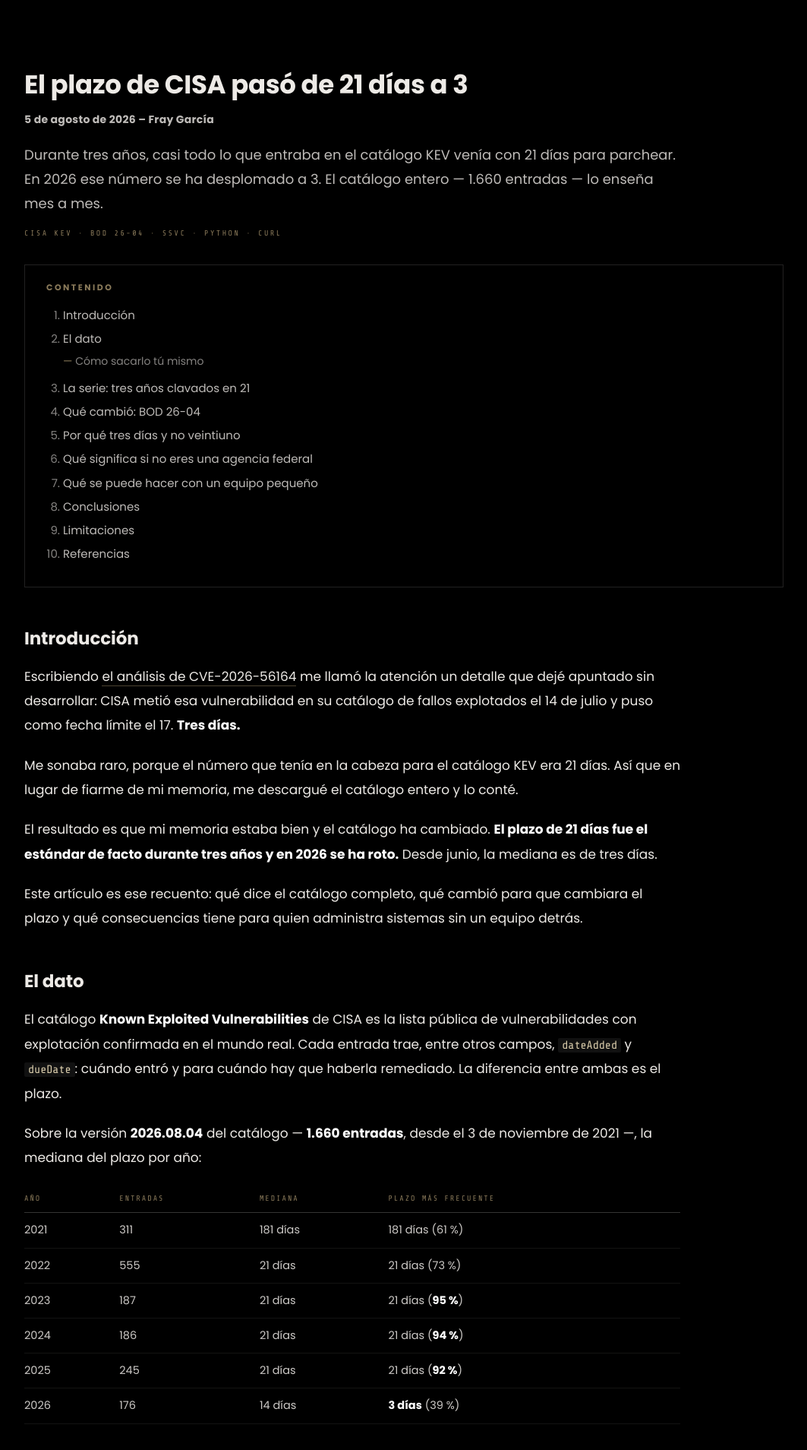
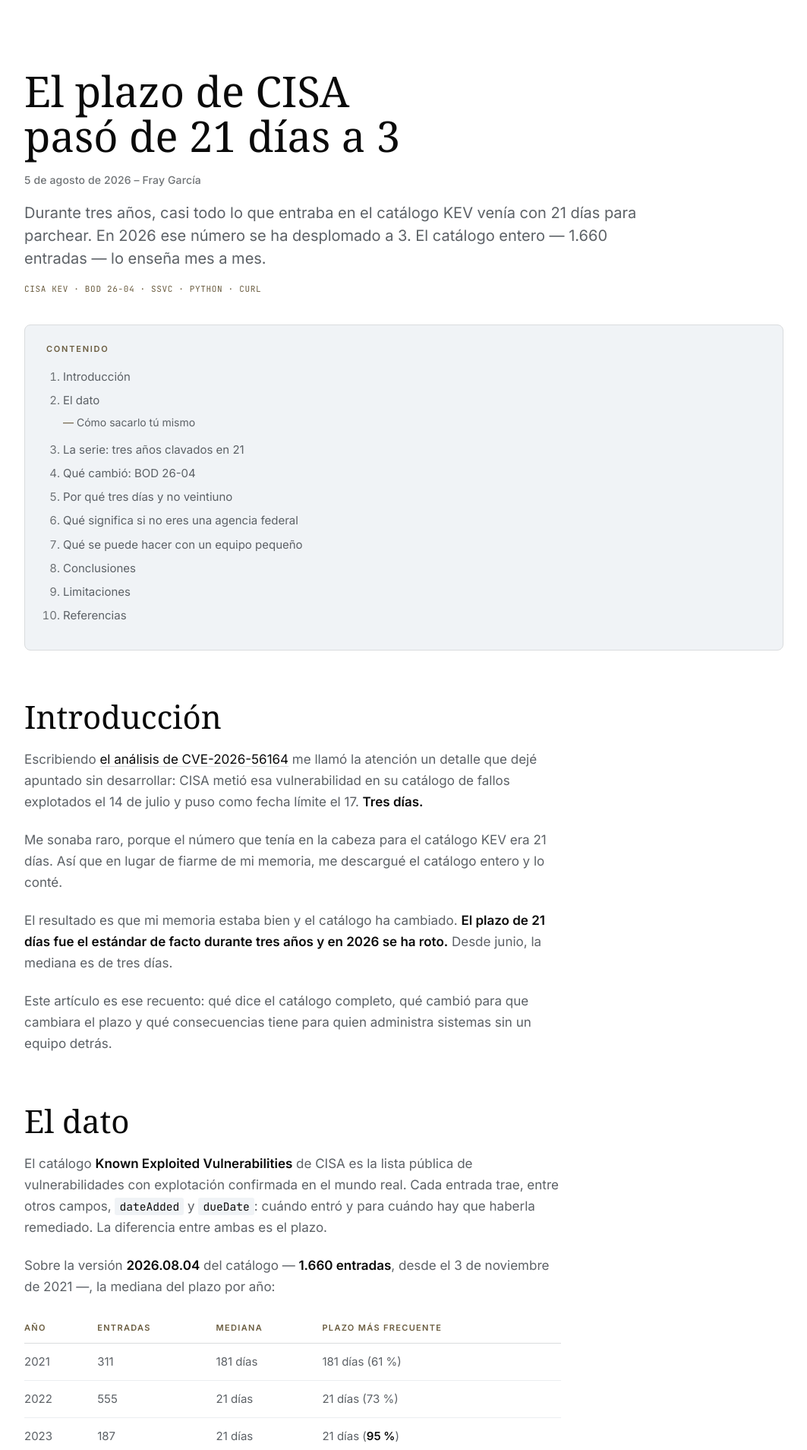
Before and after one commit to fraydgarcia/fraydgarcia.github.io, a Jekyll site: the page built from _posts/2026-08-05-el-plazo-de-cisa-paso-de-21-dias-a-3.md, in a window 1280 px wide. Shown: the top 1908 px of the page at 76% size, without its empty margins (108-1171 px from the left). Built offline with Jekyll 4.4.1, drawn with Linux system fonts in a browser that asks for light colours; some web fonts are replaced.

Commit message:
Tema editorial claro: Instrument Serif, Inter y paleta sobre blanco
Invierte el sitio entero al modelo claro. Paleta blanca con panel gris y
filetes, cuerpo en gris medio y titulares en negro. Instrument Serif en peso
400 sostiene H1 y H2; a partir del H3 toma el relevo Inter en negrita, porque
la serif pierde caracter en cuerpos pequenos. Inter para el cuerpo y JetBrains
Mono para codigo y etiquetas. Las filas de la portada pasan a fichas con borde
y radio.

Los cuatro SVG incrustados se recolorean de claro-sobre-oscuro a oscuro-sobre-
claro y adoptan las tipografias nuevas. Las cinco tarjetas OG se regeneran en
claro; la generica ademas segua anunciando el enfoque viejo de pentesting.

El dorado baja de #8A7A5A a #6B5D40 porque sobre blanco el original se quedaba
en 4.19:1. Verificado que todos los roles de texto de portada y articulo pasan
AA, incluido el texto de los diagramas.

```diff
--- a/_layouts/default.html
+++ b/_layouts/default.html
@@ -35,7 +35,7 @@
 
 <link rel="preconnect" href="https://fonts.googleapis.com">
 <link rel="preconnect" href="https://fonts.gstatic.com" crossorigin>
-<link href="https://fonts.googleapis.com/css2?family=Poppins:wght@400;600;700&family=Share+Tech+Mono&display=swap" rel="stylesheet">
+<link href="https://fonts.googleapis.com/css2?family=Instrument+Serif:ital@0;1&family=Inter:wght@400;500;600;700&family=JetBrains+Mono:wght@400;500&display=swap" rel="stylesheet">
 <link rel="stylesheet" href="{{ '/assets/css/main.css' | relative_url }}">
 </head>
 <body class="{{ page.layout }}">
--- a/_posts/2026-08-05-el-plazo-de-cisa-paso-de-21-dias-a-3.md
+++ b/_posts/2026-08-05-el-plazo-de-cisa-paso-de-21-dias-a-3.md
@@ -64,21 +64,21 @@
 
 <figure>
 <svg viewBox="0 0 900 380" xmlns="http://www.w3.org/2000/svg" role="img" aria-label="Gráfico: la mediana del plazo de remediación del catálogo KEV se mantiene en 21 días de 2022 a febrero de 2026, baja a 14 en marzo y a 3 en junio">
-  <g font-family="'Share Tech Mono', monospace" font-size="11" fill="rgba(237,234,230,.56)">
+  <g font-family="'JetBrains Mono', monospace" font-size="11" fill="#6F7376">
     <text x="72" y="75" text-anchor="end">21</text>
     <text x="72" y="148" text-anchor="end">14</text>
     <text x="72" y="221" text-anchor="end">7</text>
     <text x="72" y="294" text-anchor="end">0</text>
   </g>
-  <g stroke="rgba(237,234,230,.08)" stroke-width="1">
+  <g stroke="#EBEEF1" stroke-width="1">
     <line x1="84" y1="71" x2="870" y2="71"/>
     <line x1="84" y1="144" x2="870" y2="144"/>
     <line x1="84" y1="217" x2="870" y2="217"/>
   </g>
-  <line x1="84" y1="290" x2="870" y2="290" stroke="rgba(237,234,230,.28)" stroke-width="1"/>
+  <line x1="84" y1="290" x2="870" y2="290" stroke="#B9BEC2" stroke-width="1"/>
 
-  <path d="M120,71 H480 V144 H676 V259 H840" fill="none" stroke="#8A7A5A" stroke-width="2.5"/>
-  <g fill="#EDEAE6">
+  <path d="M120,71 H480 V144 H676 V259 H840" fill="none" stroke="#6B5D40" stroke-width="2.5"/>
+  <g fill="#0A0A0A">
     <circle cx="120" cy="71" r="3.5"/><circle cx="186" cy="71" r="3.5"/>
     <circle cx="251" cy="71" r="3.5"/><circle cx="316" cy="71" r="3.5"/>
     <circle cx="382" cy="71" r="3.5"/><circle cx="447" cy="71" r="3.5"/>
@@ -88,7 +88,7 @@
     <circle cx="840" cy="259" r="3.5"/>
   </g>
 
-  <g font-family="'Share Tech Mono', monospace" font-size="10" fill="rgba(237,234,230,.56)" text-anchor="middle">
+  <g font-family="'JetBrains Mono', monospace" font-size="10" fill="#6F7376" text-anchor="middle">
     <text x="120" y="311">2022</text><text x="186" y="311">2023</text>
     <text x="251" y="311">2024</text><text x="316" y="311">2025</text>
     <text x="382" y="311">ENE</text><text x="447" y="311">FEB</text>
@@ -96,18 +96,18 @@
     <text x="644" y="311">MAY</text><text x="709" y="311">JUN</text>
     <text x="775" y="311">JUL</text><text x="840" y="311">AGO</text>
   </g>
-  <g font-family="'Share Tech Mono', monospace" font-size="10" fill="rgba(237,234,230,.56)" text-anchor="middle">
+  <g font-family="'JetBrains Mono', monospace" font-size="10" fill="#6F7376" text-anchor="middle">
     <text x="251" y="330">MEDIANA ANUAL</text>
     <text x="611" y="330">2026, MES A MES</text>
   </g>
-  <line x1="349" y1="40" x2="349" y2="296" stroke="rgba(237,234,230,.14)" stroke-width="1" stroke-dasharray="3 4"/>
+  <line x1="349" y1="40" x2="349" y2="296" stroke="#DADCDE" stroke-width="1" stroke-dasharray="3 4"/>
 
-  <g font-family="'Poppins', sans-serif" font-size="12">
-    <text x="130" y="58" fill="rgba(237,234,230,.80)">21 días — el estándar durante cuatro años</text>
-    <text x="709" y="284" fill="#EDEAE6" font-weight="600">3 días</text>
-    <text x="513" y="132" fill="rgba(237,234,230,.80)">14</text>
+  <g font-family="'Inter', sans-serif" font-size="12">
+    <text x="130" y="58" fill="#5C6166">21 días — el estándar durante cuatro años</text>
+    <text x="709" y="284" fill="#0A0A0A" font-weight="600">3 días</text>
+    <text x="513" y="132" fill="#5C6166">14</text>
   </g>
-  <g font-family="'Share Tech Mono', monospace" font-size="10" fill="rgba(237,234,230,.56)">
+  <g font-family="'JetBrains Mono', monospace" font-size="10" fill="#6F7376">
     <text x="84" y="360">MEDIANA DEL PLAZO DE REMEDIACIÓN · CATÁLOGO KEV 2026.08.04 · N=1.660</text>
   </g>
 </svg>
--- a/assets/css/main.css
+++ b/assets/css/main.css
@@ -1,23 +1,32 @@
 *{margin:0;padding:0;box-sizing:border-box}
 
 /* ══════════════════════════════════════════════════
-   Tema del sitio. Todo el portfolio comparte la misma
-   base tipográfica y de color que los artículos.
+   Tema del sitio: editorial claro. Todo el portfolio
+   comparte la misma base tipográfica y de color que
+   los artículos.
+
+   Instrument Serif sostiene los titulares grandes en
+   peso 400; a partir del H3 toma el relevo Inter en
+   negrita, porque la serif pierde carácter en cuerpos
+   pequeños.
    ══════════════════════════════════════════════════ */
 
 :root{
-  --paper:#EDEAE6;
-  --paper-mid:rgba(237,234,230,.80);
-  --paper-dim:rgba(237,234,230,.56);
-  --gold:#8A7A5A;
-  --hair:rgba(237,234,230,.14);
-  --hair-soft:rgba(237,234,230,.08);
+  --ground:#FFFFFF;
+  --panel:#F0F3F6;
+  --ink:#0A0A0A;
+  --body:#5C6166;
+  --muted:#6F7376;
+  --accent:#6B5D40;
+  --rule:#DADCDE;
+  --rule-soft:#EBEEF1;
+  --radio:8px;
 }
 
 html{scroll-behavior:smooth}
 html,body{
-  background:#000;color:var(--paper);min-height:100vh;
-  font-family:'Poppins',system-ui,-apple-system,'Segoe UI',sans-serif;
+  background:var(--ground);color:var(--body);min-height:100vh;
+  font-family:'Inter',system-ui,-apple-system,'Segoe UI',sans-serif;
   -webkit-font-smoothing:antialiased;
 }
 
@@ -26,87 +35,87 @@
 
 /* Etiquetas de sección */
 .label{
-  font-family:'Share Tech Mono',monospace;font-size:10px;letter-spacing:2.5px;
-  color:var(--gold);text-transform:uppercase;text-align:left;
+  font-size:11px;letter-spacing:.16em;font-weight:600;
+  color:var(--accent);text-transform:uppercase;text-align:left;
 }
 
 /* Cabecera de la portada — centrada, a diferencia de la de los artículos */
 header{margin-top:clamp(64px,12vh,120px);text-align:center}
 header h1{
-  font-family:'Poppins',sans-serif;font-weight:700;
-  font-size:clamp(27px,4.4vw,40px);letter-spacing:-.015em;
-  color:var(--paper);line-height:1.2;
+  font-family:'Instrument Serif',Georgia,serif;font-weight:400;
+  font-size:clamp(38px,6vw,64px);letter-spacing:0;
+  color:var(--ink);line-height:1.05;text-wrap:balance;
 }
 header .role{
-  font-family:'Share Tech Mono',monospace;font-size:10px;letter-spacing:2.5px;
-  color:var(--gold);text-transform:uppercase;margin-top:16px;line-height:2;
+  font-size:11px;letter-spacing:.16em;font-weight:600;
+  color:var(--accent);text-transform:uppercase;margin-top:18px;line-height:2;
 }
 header .intro{
-  font-weight:400;font-size:17px;color:var(--paper-mid);
-  margin:22px auto 0;line-height:1.8;max-width:58ch;
+  font-weight:400;font-size:18px;color:var(--body);
+  margin:22px auto 0;line-height:1.65;max-width:62ch;
 }
 
 /* Navegación de la portada */
-nav{margin-top:28px;display:flex;flex-wrap:wrap;gap:8px 14px;justify-content:center}
+nav{margin-top:28px;display:flex;flex-wrap:wrap;gap:8px 18px;justify-content:center}
 nav a{
-  font-family:'Share Tech Mono',monospace;font-size:10px;letter-spacing:2.5px;
-  color:var(--paper-dim);text-decoration:none;text-transform:uppercase;
-  border-bottom:1px solid transparent;padding-bottom:1px;
+  font-size:13px;letter-spacing:.01em;
+  color:var(--body);text-decoration:none;
+  border-bottom:1px solid var(--rule);padding-bottom:2px;
   transition:color .2s ease,border-color .2s ease;
 }
-nav a:hover{color:var(--paper);border-bottom-color:var(--gold)}
-nav .sep{color:var(--hair);font-family:'Share Tech Mono',monospace;font-size:10px}
+nav a:hover{color:var(--ink);border-bottom-color:var(--accent)}
+nav .sep{color:var(--muted);font-size:13px}
 
 /* Filete separador */
-.rule{width:100%;height:1px;background:var(--hair);margin:56px 0 44px}
+.rule{width:100%;height:1px;background:var(--rule);margin:56px 0 44px}
 
-/* Filas */
-.rows{display:flex;flex-direction:column;margin-top:24px}
+/* Filas — fichas con borde, al modo de un listado editorial */
+.rows{display:flex;flex-direction:column;gap:12px;margin-top:24px}
 .row{
-  width:100%;padding:20px 0;border-bottom:1px solid var(--hair-soft);
-  text-decoration:none;display:block;transition:opacity .25s ease;
+  width:100%;padding:22px 24px;
+  background:var(--ground);border:1px solid var(--rule);border-radius:var(--radio);
+  text-decoration:none;display:block;
+  transition:border-color .2s ease,background .2s ease;
 }
-.row:last-child{border-bottom:none}
-a.row:hover .row-name{color:#fff}
-a.row:hover .row-desc{color:var(--paper-mid)}
+a.row:hover{border-color:var(--accent);background:var(--panel)}
+a.row:hover .row-name{color:var(--ink)}
 
 .row-head{display:flex;align-items:baseline;justify-content:space-between;gap:16px}
 .row-name{
-  font-weight:600;font-size:17px;color:var(--paper);
+  font-weight:600;font-size:17px;color:var(--ink);
   transition:color .25s ease;
 }
 .row-meta{
-  font-family:'Share Tech Mono',monospace;font-size:10px;letter-spacing:2px;
-  color:var(--paper-dim);text-transform:uppercase;white-space:nowrap;flex-shrink:0;
+  font-size:11px;letter-spacing:.12em;
+  color:var(--muted);text-transform:uppercase;white-space:nowrap;flex-shrink:0;
 }
 .row-desc{
-  font-weight:400;font-size:15.5px;color:var(--paper-dim);
-  margin-top:8px;line-height:1.8;max-width:82ch;transition:color .25s ease;
+  font-weight:400;font-size:16px;color:var(--body);
+  margin-top:10px;line-height:1.65;max-width:82ch;
 }
 .row-stack{
-  font-family:'Share Tech Mono',monospace;font-size:10px;letter-spacing:1.5px;
-  color:var(--gold);margin-top:10px;text-transform:uppercase;
+  font-family:'JetBrains Mono',ui-monospace,monospace;font-size:11px;letter-spacing:.06em;
+  color:var(--accent);margin-top:12px;text-transform:uppercase;
 }
 
 /* Nota */
 .note{
-  font-weight:400;font-size:15px;color:var(--paper-dim);
-  line-height:1.8;margin-top:26px;text-align:left;max-width:82ch;
+  font-weight:400;font-size:15.5px;color:var(--muted);
+  line-height:1.7;margin-top:26px;text-align:left;max-width:82ch;
 }
 .note a{
-  color:var(--paper-mid);text-decoration:none;
-  border-bottom:1px solid rgba(138,122,90,.55);
-  transition:color .2s ease,border-color .2s ease;
+  color:var(--ink);text-decoration:underline;text-underline-offset:3px;
+  text-decoration-color:var(--rule);
+  transition:text-decoration-color .2s ease;
 }
-.note a:hover{color:var(--gold);border-bottom-color:var(--gold)}
+.note a:hover{text-decoration-color:var(--accent)}
 
 footer{
   margin:72px 0 56px;text-align:left;
-  font-family:'Share Tech Mono',monospace;font-size:10px;letter-spacing:2.5px;
-  color:var(--paper-dim);text-transform:uppercase;
+  font-size:13px;color:var(--muted);
 }
-footer a{color:var(--paper-dim);text-decoration:none;border-bottom:1px solid transparent}
-footer a:hover{color:var(--paper);border-bottom-color:var(--gold)}
+footer a{color:var(--muted);text-decoration:underline;text-underline-offset:3px;text-decoration-color:var(--rule)}
+footer a:hover{color:var(--ink);text-decoration-color:var(--accent)}
 
 @media(max-width:520px){
   .row-head{flex-direction:column;gap:6px}
@@ -114,19 +123,20 @@
 }
 
 /* Enlaces de investigación en la portada */
-.recent{margin-top:22px;display:flex;flex-direction:column;gap:12px;align-items:flex-start}
+.recent{margin-top:22px;display:flex;flex-direction:column;gap:14px;align-items:flex-start}
 .recent a{
-  font-weight:400;font-size:16.5px;
-  color:var(--paper);text-decoration:none;
-  border-bottom:1px solid rgba(138,122,90,.55);padding-bottom:2px;
-  transition:color .25s ease,border-color .25s ease;
+  font-family:'Instrument Serif',Georgia,serif;font-weight:400;font-size:26px;line-height:1.15;
+  color:var(--ink);text-decoration:none;
+  border-bottom:1px solid transparent;padding-bottom:2px;
+  transition:border-color .25s ease;
 }
-.recent a:hover{color:var(--gold);border-bottom-color:var(--gold)}
+.recent a:hover{border-bottom-color:var(--accent)}
 .recent .more{
-  font-family:'Share Tech Mono',monospace;font-size:10px;letter-spacing:2.5px;
+  font-family:'Inter',sans-serif;font-size:11px;letter-spacing:.16em;font-weight:600;
   text-transform:uppercase;border-bottom-color:transparent;
-  color:var(--paper-dim);margin-top:4px;
+  color:var(--accent);margin-top:6px;
 }
+.recent .more:hover{border-bottom-color:var(--accent)}
 
 /* ══════════════════════════════════════════════════
    ARTÍCULO DE INVESTIGACIÓN
@@ -137,145 +147,148 @@
 /* Cabecera */
 .article-header{text-align:left;margin-top:clamp(56px,10vh,100px)}
 .article-header h1{
-  font-family:'Poppins',sans-serif;font-weight:700;
-  font-size:clamp(24px,3.6vw,34px);letter-spacing:-.01em;
-  color:var(--paper);line-height:1.25;
+  font-family:'Instrument Serif',Georgia,serif;font-weight:400;
+  font-size:clamp(34px,5.2vw,56px);letter-spacing:0;
+  color:var(--ink);line-height:1.05;max-width:22ch;text-wrap:balance;
 }
 .article-byline{
-  font-weight:700;font-size:14px;letter-spacing:.02em;
-  color:var(--paper-mid);margin-top:14px;
+  font-weight:500;font-size:14px;letter-spacing:.01em;
+  color:var(--muted);margin-top:20px;
 }
 .article-lead{
-  font-weight:400;font-size:18px;line-height:1.8;
-  color:var(--paper-mid);margin-top:20px;max-width:76ch;
+  font-weight:400;font-size:20px;line-height:1.5;
+  color:var(--body);margin-top:20px;max-width:64ch;
 }
 .article-stack{
-  font-family:'Share Tech Mono',monospace;font-size:10px;letter-spacing:2.5px;
-  text-transform:uppercase;color:var(--gold);margin-top:16px;
+  font-family:'JetBrains Mono',ui-monospace,monospace;font-size:11px;letter-spacing:.06em;
+  text-transform:uppercase;color:var(--accent);margin-top:18px;
 }
 
 /* Índice — display:block y las tipografías explícitas anulan las reglas
    base de nav/nav a, pensadas para la navegación de la portada */
 .toc{
-  display:block;margin:36px 0 48px;padding:20px 28px 24px;
-  border:1px solid var(--hair);font-size:15px;line-height:1.75;
+  display:block;margin:40px 0 52px;padding:22px 28px 26px;
+  background:var(--panel);border:1px solid var(--rule);border-radius:var(--radio);
+  font-size:15px;line-height:1.75;
 }
 .toc-title{
-  font-weight:700;font-size:11px;letter-spacing:2.5px;text-transform:uppercase;
-  color:var(--gold);margin-bottom:14px;
+  font-weight:600;font-size:11px;letter-spacing:.16em;text-transform:uppercase;
+  color:var(--accent);margin-bottom:14px;
 }
 .toc-list{list-style:decimal;margin:0 0 0 22px;padding:0}
-.toc-list>li{margin-bottom:5px;color:var(--paper-dim)}
+.toc-list>li{margin-bottom:5px;color:var(--muted)}
 .toc a{
-  font-family:'Poppins',sans-serif;font-size:15px;font-weight:400;
+  font-family:'Inter',sans-serif;font-size:15px;font-weight:400;
   letter-spacing:normal;text-transform:none;
-  color:var(--paper-mid);text-decoration:none;
+  color:var(--body);text-decoration:none;
   border-bottom:1px solid transparent;transition:color .2s ease,border-color .2s ease;
 }
-.toc a:hover{color:var(--paper);border-bottom-color:var(--gold)}
+.toc a:hover{color:var(--ink);border-bottom-color:var(--accent)}
 .toc-sub{list-style:none;margin:3px 0 9px 0;padding:0}
 .toc-sub li{margin-bottom:2px}
-.toc-sub a{font-size:14px;color:var(--paper-dim)}
-.toc-sub a::before{content:"— ";color:var(--gold)}
+.toc-sub a{font-size:14px;color:var(--body)}
+.toc-sub a::before{content:"— ";color:var(--accent)}
 
 /* Cuerpo */
-.article-body{margin-top:8px;max-width:86ch}
+.article-body{margin-top:8px;max-width:70ch}
 .article-body h2{
-  font-family:'Poppins',sans-serif;font-weight:700;font-size:23px;
-  color:var(--paper);letter-spacing:-.005em;line-height:1.35;
-  margin:52px 0 18px;scroll-margin-top:28px;
+  font-family:'Instrument Serif',Georgia,serif;font-weight:400;
+  font-size:clamp(28px,4.2vw,42px);
+  color:var(--ink);letter-spacing:0;line-height:1.08;
+  margin:64px 0 20px;scroll-margin-top:28px;text-wrap:balance;
 }
 .article-body h3{
-  font-family:'Poppins',sans-serif;font-weight:700;font-size:18px;
-  color:var(--gold);margin:34px 0 12px;scroll-margin-top:28px;
+  font-family:'Inter',sans-serif;font-weight:700;font-size:18.4px;
+  color:var(--ink);letter-spacing:-.005em;
+  margin:40px 0 12px;scroll-margin-top:28px;
 }
 .article-body p{
-  font-weight:400;font-size:17px;color:var(--paper);
-  line-height:1.9;margin-bottom:20px;
+  font-weight:400;font-size:17px;color:var(--body);
+  line-height:1.65;margin-bottom:22px;
 }
-.article-body ul,.article-body ol{margin:0 0 22px 20px}
+.article-body ul,.article-body ol{margin:0 0 24px 20px}
 .article-body li{
-  font-weight:400;font-size:17px;color:var(--paper);
-  line-height:1.9;margin-bottom:8px;
+  font-weight:400;font-size:17px;color:var(--body);
+  line-height:1.65;margin-bottom:10px;
 }
-.article-body li::marker{color:var(--gold)}
-.article-body strong{font-weight:700;color:#fff}
-.article-body em{font-style:italic;color:var(--paper-mid)}
+.article-body li::marker{color:var(--accent)}
+.article-body strong{font-weight:600;color:var(--ink)}
+.article-body em{font-style:italic;color:var(--body)}
 .article-body a{
-  color:inherit;text-decoration:none;
-  border-bottom:1px solid rgba(138,122,90,.55);
-  transition:border-color .2s ease,color .2s ease;
+  color:var(--ink);text-decoration:underline;text-underline-offset:3px;
+  text-decoration-color:var(--rule);
+  transition:text-decoration-color .2s ease;
 }
-.article-body a:hover{color:var(--gold);border-bottom-color:var(--gold)}
+.article-body a:hover{text-decoration-color:var(--accent)}
 
 .article-body blockquote{
-  border-left:2px solid var(--gold);padding:2px 0 2px 22px;margin:0 0 24px;
-  color:var(--paper-mid);
+  border-left:2px solid var(--accent);padding:4px 0 4px 24px;margin:0 0 26px;
+  color:var(--ink);font-size:19px;line-height:1.55;
 }
-.article-body blockquote p{margin-bottom:0}
+.article-body blockquote p{margin-bottom:0;color:inherit;font-size:inherit;line-height:inherit}
 
 /* Código */
 .article-body code{
-  font-family:'Share Tech Mono',monospace;font-size:.88em;
-  background:rgba(237,234,230,.07);padding:1px 5px;border-radius:2px;
-  color:#D8CBAA;
+  font-family:'JetBrains Mono',ui-monospace,monospace;font-size:.86em;
+  background:var(--panel);padding:2px 6px;border-radius:3px;
+  color:var(--ink);
 }
 .article-body pre{
-  background:#0a0a0a;border:1px solid var(--hair);
-  padding:16px 18px;overflow-x:auto;margin:0 0 26px;
+  background:var(--panel);border:1px solid var(--rule);border-radius:var(--radio);
+  padding:18px 20px;overflow-x:auto;margin:0 0 28px;
 }
-.article-body pre code{background:none;padding:0;font-size:14px;line-height:1.7;color:var(--paper)}
+.article-body pre code{background:none;padding:0;font-size:14px;line-height:1.7;color:#24292F}
 
 /* Tablas: anchas y densas; scroll horizontal solo cuando no caben */
 .article-body table{
-  width:100%;border-collapse:collapse;margin:0 0 28px;
-  font-size:14.5px;line-height:1.6;
+  width:100%;border-collapse:collapse;margin:0 0 30px;
+  font-size:15px;line-height:1.6;
 }
 .article-body th{
-  font-family:'Share Tech Mono',monospace;font-size:10px;letter-spacing:2px;
-  text-transform:uppercase;color:var(--gold);font-weight:400;
+  font-size:11px;letter-spacing:.12em;
+  text-transform:uppercase;color:var(--accent);font-weight:600;
   text-align:left;padding:10px 16px 10px 0;
-  border-bottom:1px solid rgba(237,234,230,.22);
+  border-bottom:1px solid var(--rule);
 }
 .article-body td{
-  padding:11px 16px 11px 0;border-bottom:1px solid var(--hair-soft);
-  color:rgba(237,234,230,.86);vertical-align:top;
+  padding:12px 16px 12px 0;border-bottom:1px solid var(--rule-soft);
+  color:var(--body);vertical-align:top;
 }
 @media(max-width:760px){
   .article-body table{display:block;overflow-x:auto;white-space:nowrap}
 }
 
 /* Figuras */
-.article-body figure{margin:34px 0 34px;text-align:center}
+.article-body figure{margin:40px 0;text-align:center}
 .article-body figure img{
   max-width:100%;height:auto;display:block;margin:0 auto;
-  border:1px solid var(--hair);
+  border:1px solid var(--rule);border-radius:var(--radio);
 }
 .article-body figure svg{width:100%;height:auto;display:block}
 .article-body figcaption{
-  font-size:14px;color:var(--paper-dim);margin-top:12px;line-height:1.6;
+  font-size:14px;color:var(--muted);margin-top:14px;line-height:1.6;
   text-align:left;
 }
 
 /* Referencias */
 .article-body .refs{counter-reset:r;list-style:none;margin-left:0}
 .article-body .refs li{
-  font-size:14.5px;line-height:1.7;color:var(--paper-mid);
+  font-size:15px;line-height:1.7;color:var(--body);
   padding-left:28px;position:relative;
 }
 .article-body .refs li::before{
   content:counter(r) ".";counter-increment:r;position:absolute;left:0;
-  font-family:'Share Tech Mono',monospace;font-size:11px;color:var(--gold);
+  font-family:'JetBrains Mono',ui-monospace,monospace;font-size:12px;color:var(--accent);
 }
 
 /* Pie de artículo */
 .article-nav{
   display:flex;justify-content:space-between;gap:20px;
-  margin:72px 0 80px;padding-top:26px;border-top:1px solid var(--hair);
+  margin:80px 0 80px;padding-top:28px;border-top:1px solid var(--rule);
 }
 .article-nav a{
-  font-family:'Share Tech Mono',monospace;font-size:10px;letter-spacing:2.5px;
-  text-transform:uppercase;color:var(--paper-dim);text-decoration:none;
+  font-size:13px;letter-spacing:.01em;
+  color:var(--muted);text-decoration:none;
   border-bottom:1px solid transparent;transition:color .2s ease,border-color .2s ease;
 }
-.article-nav a:hover{color:var(--paper);border-bottom-color:var(--gold)}
+.article-nav a:hover{color:var(--ink);border-bottom-color:var(--accent)}
```
Also changed, not shown: _posts/2026-08-05-cve-2026-56164-un-53-que-tambien-es-un-98.md (+15 -15 lines), _posts/2026-08-08-la-passkey-sincronizada-no-vive-en-el-tpm.md (+53 -53 lines), assets/img/og/cve-2026-56164.png, assets/img/og/default.png, assets/img/og/honeypot-pyme.png, assets/img/og/kev-plazos.png, assets/img/og/passkeys-tpm.png.
